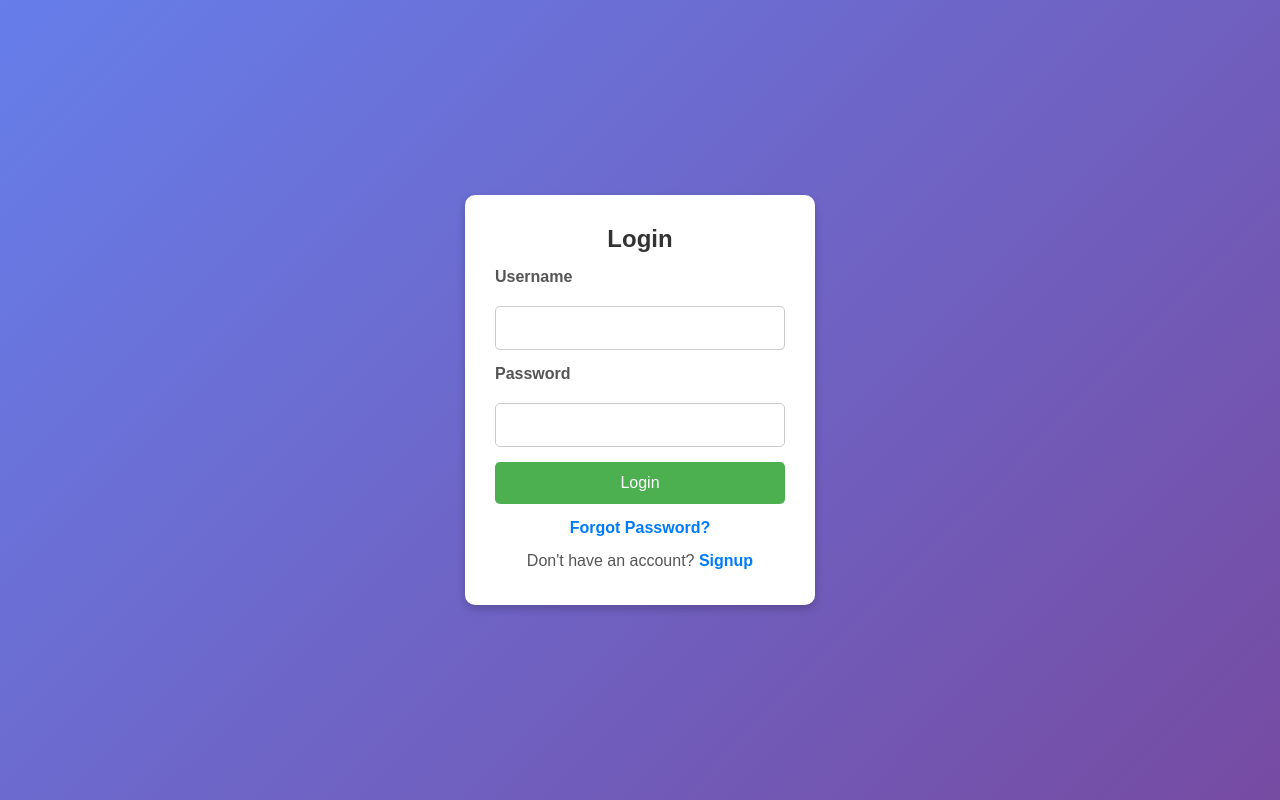
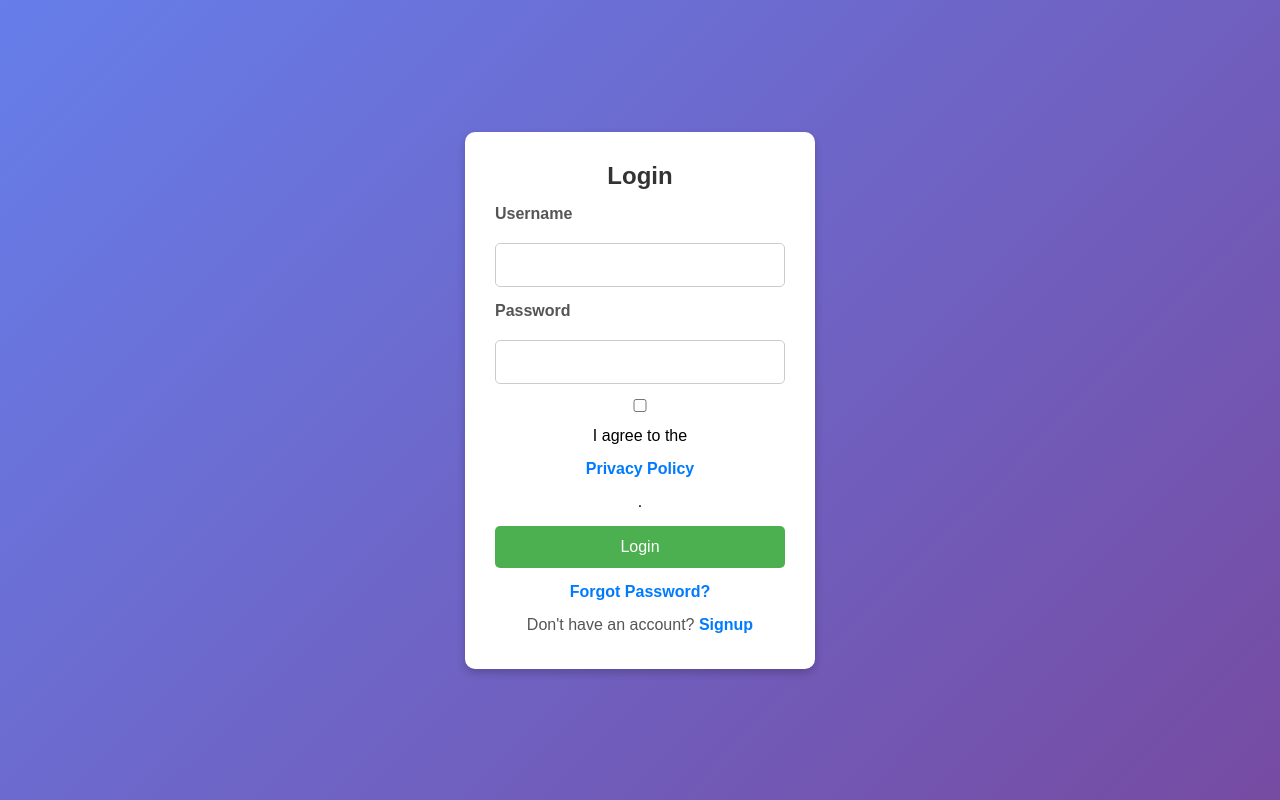
Before and after one commit to shaurya1234524/wraphealthai, a Django app: page /login/ in a window 1280 px wide. Run offline with Django 5.2, Linux system fonts and the light colour scheme.

Commit message:
Update login.html

```diff
--- a/healthai/templates/login.html
+++ b/healthai/templates/login.html
@@ -117,6 +117,7 @@
 
             <label for="password">Password</label>
             <input type="password" name="password" required>
+            <input type="checkbox" required> I agree to the <a href="/privacy-policy/">Privacy Policy</a>.
 
             <button type="submit">Login</button>
         </form>
```
